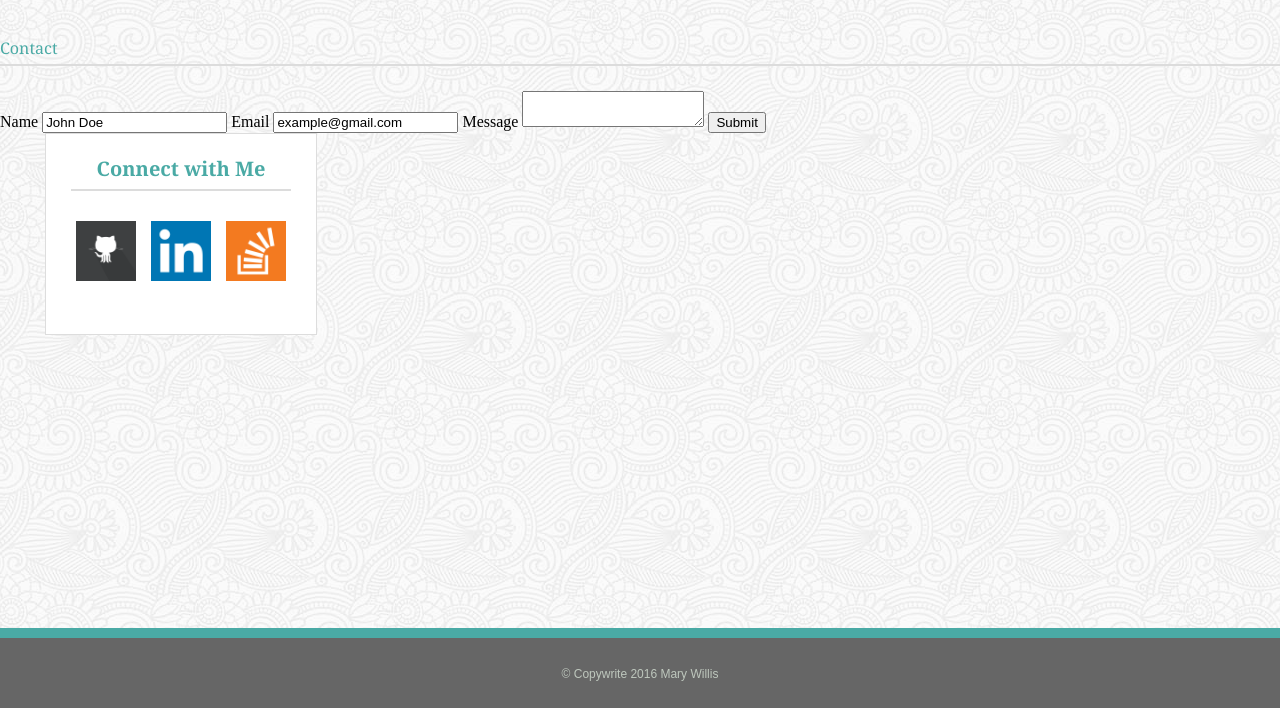
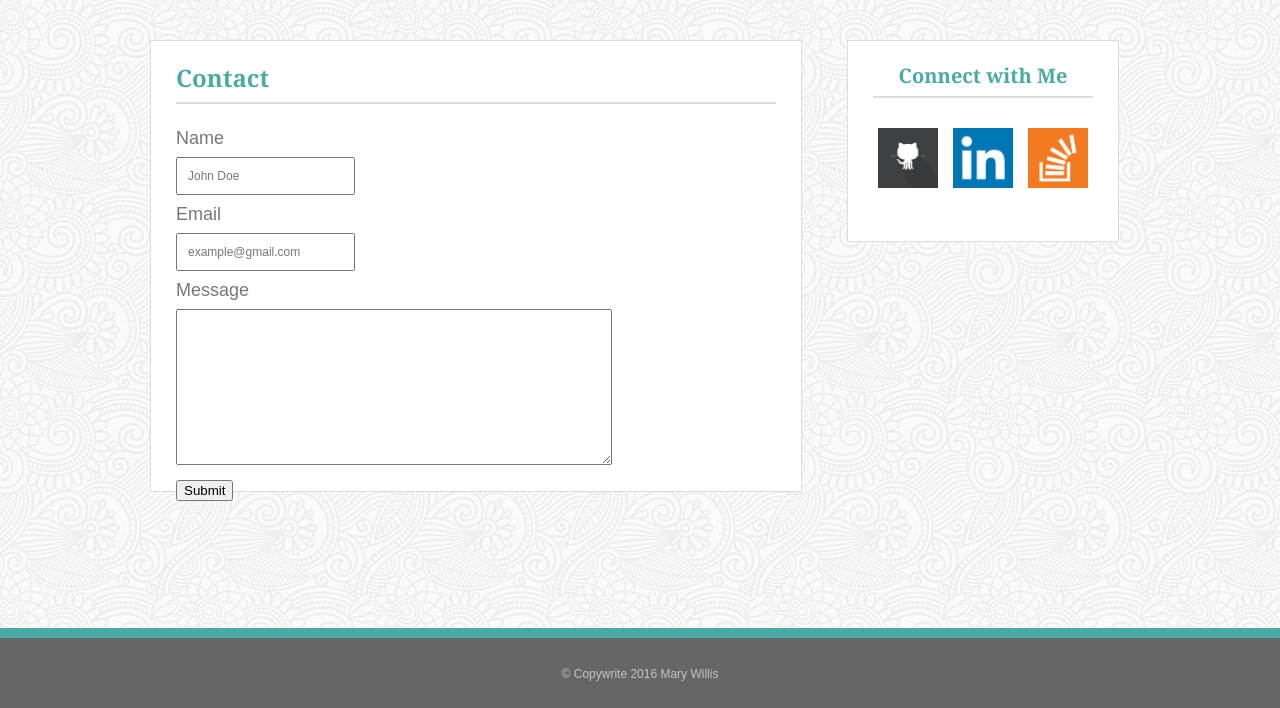
Before and after one commit to msibilsk/Basic-Portfolio, a PHP site: page /contact.html in a window 1280 px wide. Shown: the part 92-800 px from the top of the page. Run offline with PHP 8.4, Linux system fonts and the light colour scheme.

Commit message:
Added class for main content. Added some styling to the form.

```diff
--- a/assets/css/style.css
+++ b/assets/css/style.css
@@ -50,7 +50,7 @@ a {
  	height: 150px;
  	float: left;
 }
-#about_me {
+.main_content {
 	height: 400px;
 	width: 600px;
 	margin-left: 150px;
@@ -112,3 +112,27 @@ hr {
 	font-weight: normal;
 	color: #777777;
 }
+
+/* specific to contact.html page */
+
+label {
+	font-family:'Arial', 'Helvetica Neue', Helvetica, sans-serif;
+	font-size: .75em;
+	font-weight: normal;
+	color: #777777;
+	display: block;
+	margin-bottom: 10px;
+}
+input {
+	display: block;
+	margin-bottom: 10px;
+	color: #777777;
+	padding: 10px;
+	font-size: .5em;
+}
+textarea {
+	display: block;
+	margin-bottom: 10px;
+	height: 150px;
+	width: 430px;
+}
--- a/contact.html
+++ b/contact.html
@@ -18,7 +18,7 @@
 		</ul>
 	</header>
 	<div class="container">
-		<form>
+		<form class="main_content">
 			<h2>Contact</h2>
 			<hr />
 			<label>Name</label>
@@ -37,7 +37,7 @@
 			<img class="icon" src="assets/images/overflow-128.png" alt="Stack Overflow Icon" />
 		</section>
 		<footer>
-			<p>© Copywrite 2016 Mary Willis</p>
+			<p>&copy; Copywrite 2016 Mary Willis</p>
 		</footer>
 	</div>
 </body>
--- a/index.html
+++ b/index.html
@@ -19,7 +19,7 @@
 		</ul>
 	</header>
 	<div class="container">
-		<section id="about_me">
+		<section class="main_content">
 			<h2>About Me</h2>
 			<hr />
 			<img id="profilepic" src="assets/images/cat.jpg" alt="Profile Picture"/>
@@ -37,7 +37,7 @@
 			<img class="icon" src="assets/images/overflow-128.png" alt="Stack Overflow Icon" />
 		</section>
 		<footer
-			<p>© Copywrite 2016 Mary Willis</p>
+			<p>&copy; Copywrite 2016 Mary Willis</p>
 		</footer>
 	</div>
 </body>
--- a/portfolio.html
+++ b/portfolio.html
@@ -18,7 +18,7 @@
 		</ul>
 	</header>
 	<div class="container">
-		<section id="portfolio">
+		<section class="main_content">
 			<h2>Portfolio</h2>
 			<hr />
 			<div>
@@ -50,7 +50,7 @@
 			<img class="icon" src="assets/images/overflow-128.png" alt="Stack Overflow Icon" />
 		</section>
 		<footer>
-			<p>© Copywrite 2016 Mary Willis</p>
+			<p>&copy; Copywrite 2016 Mary Willis</p>
 		</footer>
 	</div>
 </body>
```
